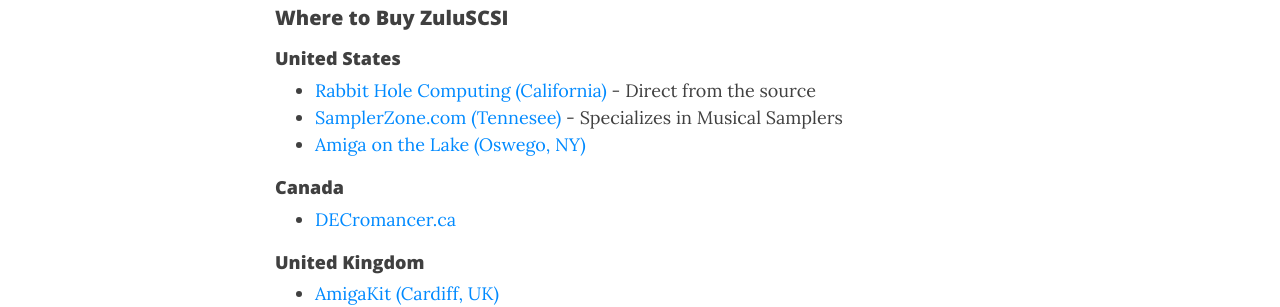
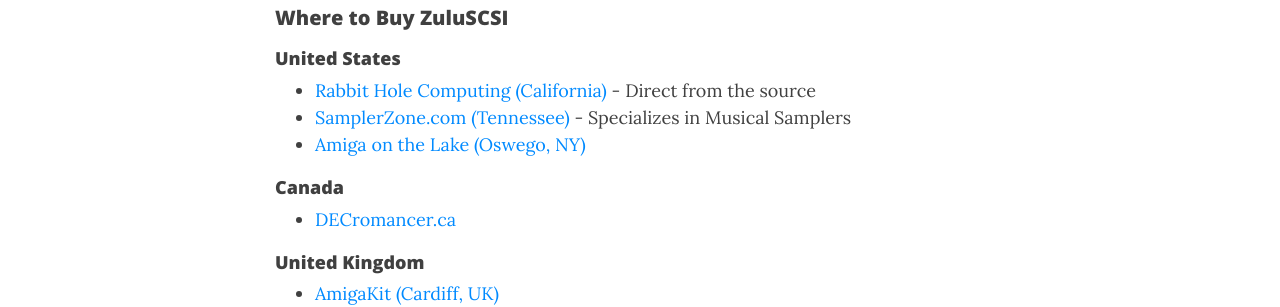
Before and after one commit to ZuluSCSI/ZuluSCSI.com, a Jekyll site: the page built from wheretobuy.md, in a window 1280 px wide. Shown: the part 123-430 px from the top of the page. Built offline with Jekyll 4.4.1, drawn with Linux system fonts in a browser that asks for light colours; nearby versions of some CDN libraries; our own code applies the rules of GitHub Pages for plain Markdown files.

Commit message:
correct spelling

```diff
--- a/wheretobuy.md
+++ b/wheretobuy.md
@@ -2,7 +2,7 @@
 
 #### United States
 * [Rabbit Hole Computing (California)](https://store.rabbitholecomputing.com/ZuluSCSI-s/120.htm) - Direct from the source
-* [SamplerZone.com (Tennesee)](https://samplerzone.com/collections/zuluscsi) - Specializes in Musical Samplers
+* [SamplerZone.com (Tennessee)](https://samplerzone.com/collections/zuluscsi) - Specializes in Musical Samplers
 * [Amiga on the Lake (Oswego, NY)](https://amigaonthelake.com/rabbit-hole-computing/)
 
 #### Canada
```
